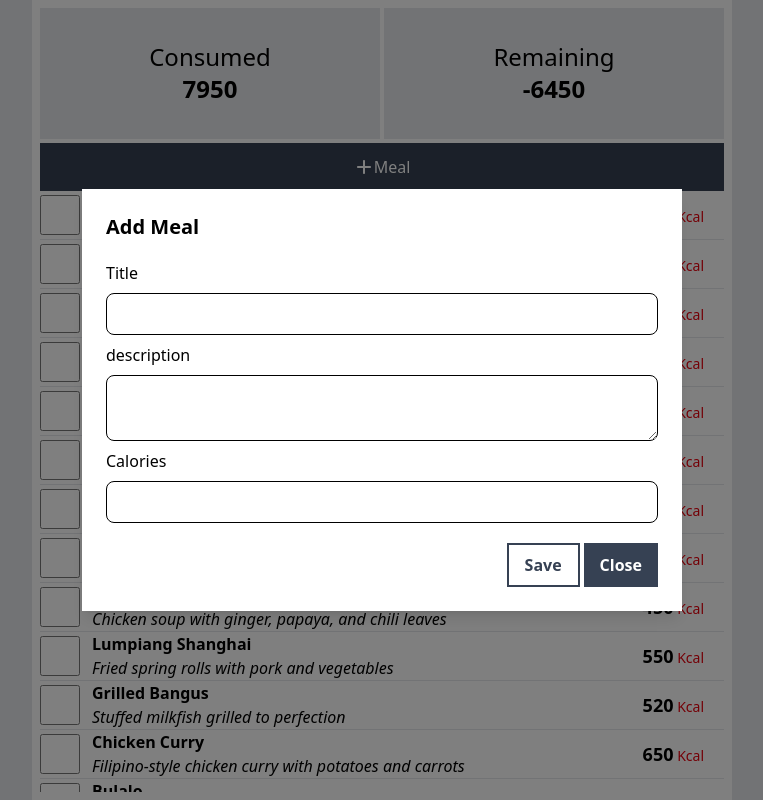
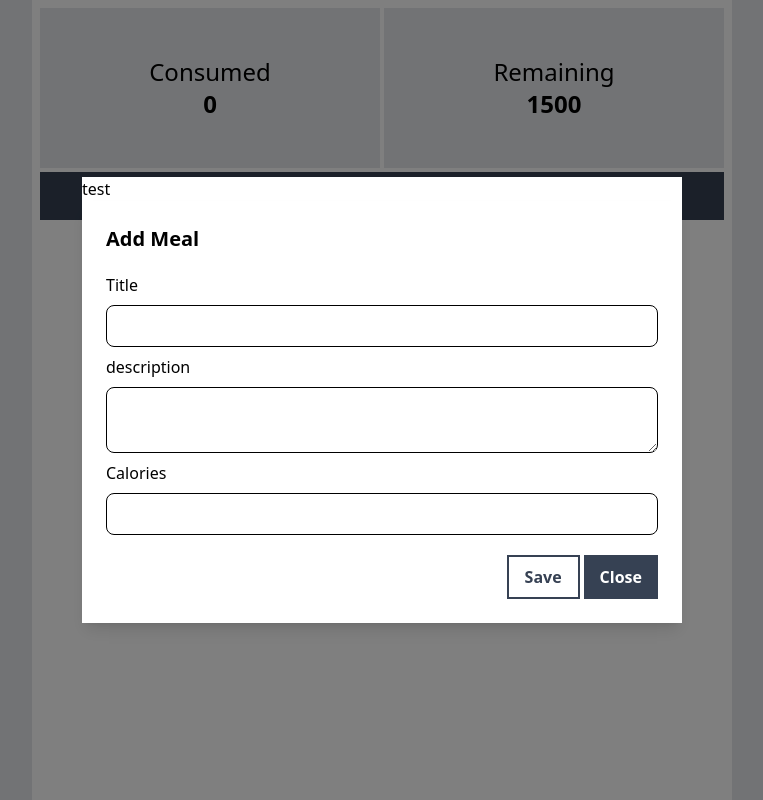
Before and after one commit to senicrem/calorie-tracker, a Preact app: page / in a window 1280 px wide. Both pictures are taken after a click on the button "Meal". Shown: the whole page, without its empty margins (258-1021 px from the left). Built offline with nearby package versions, Linux system fonts and the light colour scheme.

Commit message:
add a reusable component for modal

```diff
--- a/src/app.tsx
+++ b/src/app.tsx
@@ -3,16 +3,17 @@ import { useState, useEffect } from 'preact/hooks'
 import type { FormEvent } from 'preact/compat'
 import meallist from "./data/meallist.json"
 import { Plus, Trash } from "./assets/Icons"
+import Modal from './assets/Modal'
 
 export function App() {
   const MY_DAILY_CALORIES = 1_500
   const [caloriesRemaining, setCaloriesRemaining] = useState(0)
   const [caloriesConsumed, setCaloriesConsumed] = useState(0)
-	const [isOpenModal, setIsOpenModal ] = useState<boolean>(false)
-	const [foods, setFoods] = useState<MealForm[]>(meallist)
-	// const [foods, setFoods] = useState<MealForm[]>([])
+  const [isOpenModal, setIsOpenModal] = useState<boolean>(false)
+  // const [foods, setFoods] = useState<MealForm[]>(meallist)
+  const [foods, setFoods] = useState<MealForm[]>([])
   const [checkedMeal, setCheckedMeal] = useState<string[]>([])
-	const [formData, setFormData ] = useState<MealForm>({
+  const [formData, setFormData] = useState<MealForm>({
     id: "",
     title: "",
     description: "",
@@ -51,7 +52,7 @@ export function App() {
   }
 
   const handleFormChanges = (e: h.JSX.TargetedEvent<HTMLInputElement | HTMLTextAreaElement, Event>) => {
-		const {name, value} = e.currentTarget
+    const { name, value } = e.currentTarget
     setFormData((prev) => {
       return {
         ...prev,
@@ -71,7 +72,7 @@ export function App() {
 
       return {
         ...prev,
-        "id": crypto.randomUUID().replaceAll("-" , "")
+        "id": crypto.randomUUID().replaceAll("-", "")
       }
     })
 
@@ -119,11 +120,11 @@ export function App() {
           <div className="grid grid-cols-2 gap-1 h-40">
             <div className="p-1 bg-gray-200 capitalize text-center flex flex-col items-center justify-center">
               <p className="text-2xl font-light">Consumed</p>
-              <p className="text-2xl font-semibold">{ caloriesConsumed }</p>
+              <p className="text-2xl font-semibold">{caloriesConsumed}</p>
             </div>
             <div className="p-1 bg-gray-200 capitalize text-center  flex flex-col items-center justify-center">
               <p className="text-2xl font-light">Remaining</p>
-              <p className="text-2xl font-semibold">{ caloriesRemaining }</p>
+              <p className="text-2xl font-semibold">{caloriesRemaining}</p>
             </div>
           </div>
 
@@ -150,10 +151,10 @@ export function App() {
                       />
                       <div>
                         <p className="font-semibold">
-                            { meal.title }
+                          {meal.title}
                         </p>
                         <p className="font-light italic truncate">
-                            { meal.description.length > 70 ? meal.description.slice(0, 70) + "..." : meal.description }
+                          {meal.description.length > 70 ? meal.description.slice(0, 70) + "..." : meal.description}
                         </p>
                       </div>
                     </div>
@@ -189,14 +190,10 @@ export function App() {
               </div>
             </button>
           )}
-
         </div>
       </div>
 
-      {/* Modal */}
-      <div className={`${isOpenModal ? 'block' : 'hidden'}`}>
-				<div className="fixed inset-0 bg-black/50 z-40"></div>
-				<div className="fixed inset-0 flex items-center justify-center z-50">
+      <Modal show={isOpenModal}>
         <div className="bg-white p-6 shadow-lg w-[600px]">
           <form onSubmit={saveForm}>
             <h2 className="text-xl font-bold">Add Meal</h2>
@@ -230,8 +227,7 @@ export function App() {
             </div>
           </form>
         </div>
-				</div>
-      </div>
+      </Modal>
     </>
   )
 }
--- /dev/null
+++ b/src/assets/Modal.tsx
@@ -0,0 +1,25 @@
+type Props = {
+  show: boolean,
+  children: preact.ComponentChildren;
+}
+
+export default function Modal (props: Props) {
+  return (
+    <>
+				<div className={`
+          fixed inset-0 transition-opacity bg-black duration-300
+          ${ props.show ? 'opacity-50' : 'opacity-0 pointer-events-none'}
+        `}>
+        </div>
+				<div className={`
+          fixed inset-0 flex items-center justify-center transition-all duration-300
+          ${props.show ? "opacity-100 scale-100" : "opacity-0 scale-95 pointer-events-none"}
+          `}>
+          <div className="bg-white">
+            test
+            { props.children }
+          </div>
+				</div>
+    </>
+  )
+}
```
Lines whose indentation alone changed are shown as unchanged.
